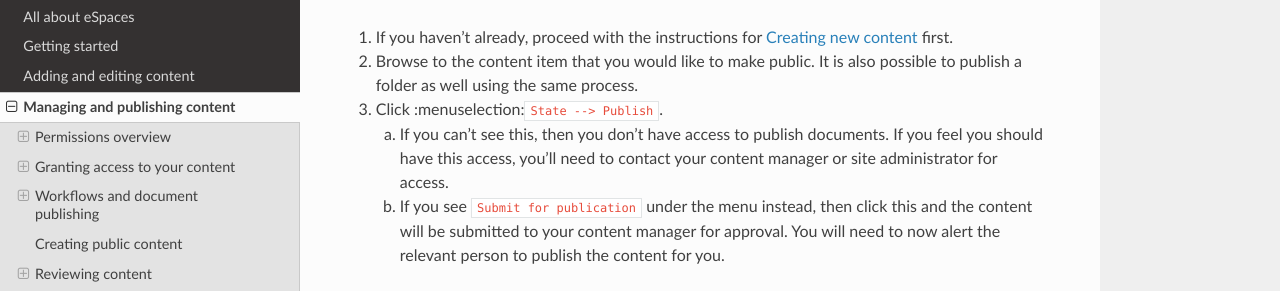
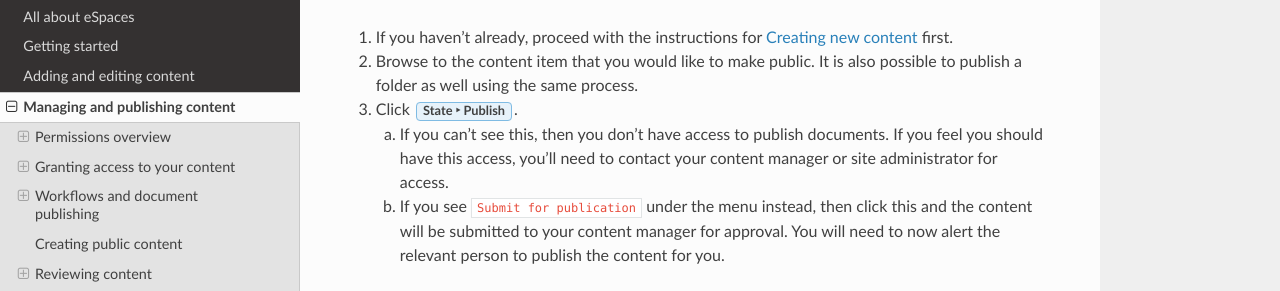
Before and after one commit to jcu-eresearch/plone-user-doc, a Sphinx documentation site: the page built from source/content-management.rst, in a window 1280 px wide and 900 px high, scrolled down 5232 px. Shown: the part 158-449 px from the top of the window. Built offline with Sphinx 7.4.7 and the Read the Docs theme 2.0.0, drawn with Linux system fonts in a browser that asks for light colours.

Commit message:
Fix menu selection

```diff
--- a/source/content-management.rst
+++ b/source/content-management.rst
@@ -285,7 +285,7 @@
 #. Browse to the content item that you would like to make public. It is also
    possible to publish a folder as well using the same process.
 
-#. Click :menuselection:``State --> Publish``.
+#. Click :menuselection:`State --> Publish`.
 
    a. If you can't see this, then you don't have access to publish documents.
       If you feel you should have this access, you'll need to contact your
```
